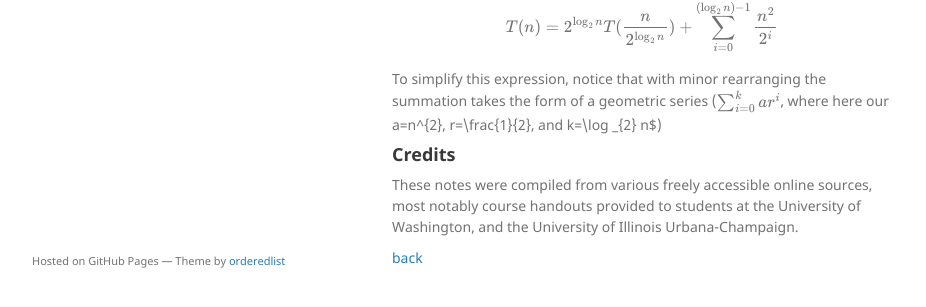
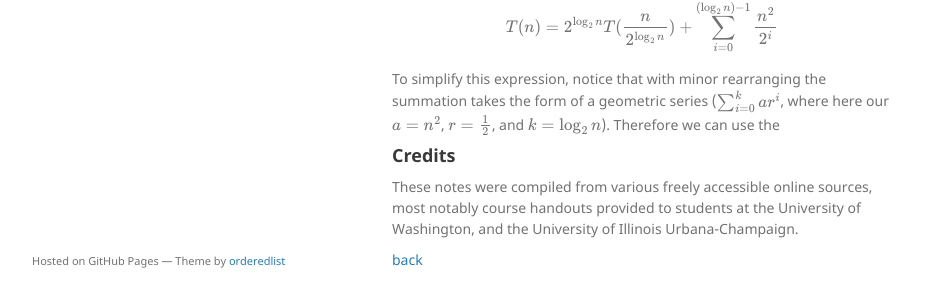
Before and after one commit to callistajosette/callistajosette.github.io, a Jekyll site: the page built from project-crease.md, in a window 1280 px wide and 900 px high, scrolled down 1804 px. Shown: the part 570-877 px from the top of the window, without its empty margins (178-1104 px from the left). Built offline with Jekyll 4.4.1, drawn with Linux system fonts in a browser that asks for light colours; our own code applies the rules of GitHub Pages for plain Markdown files.

Commit message:
Update project-crease.md

```diff
--- a/project-crease.md
+++ b/project-crease.md
@@ -181,7 +181,7 @@ T(n)=2^{\log _{2} n}T(\frac{n}{2^{\log _{2} n}})+\sum_{i=0}^{(\log _{2} n)-1} \f
 \end{align*}
 $$
 </center>
-To simplify this expression, notice that with minor rearranging the summation takes the form of a geometric series ($\sum_{i=0}^{k} ar^{i}$, where here our a=n^{2}, r=\frac{1}{2}, and k=\log _{2} n$)
+To simplify this expression, notice that with minor rearranging the summation takes the form of a geometric series ($\sum_{i=0}^{k} ar^{i}$, where here our $a=n^{2}$, $r=\frac{1}{2}$, and $k=\log _{2} n$). Therefore we can use the
 
 
 
```
